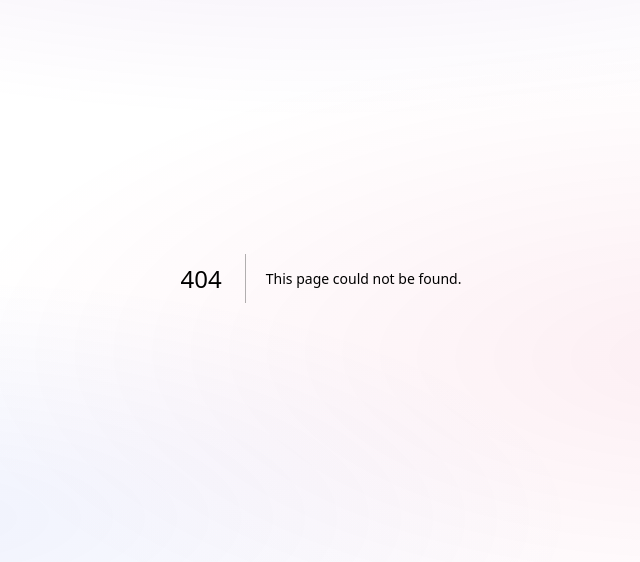
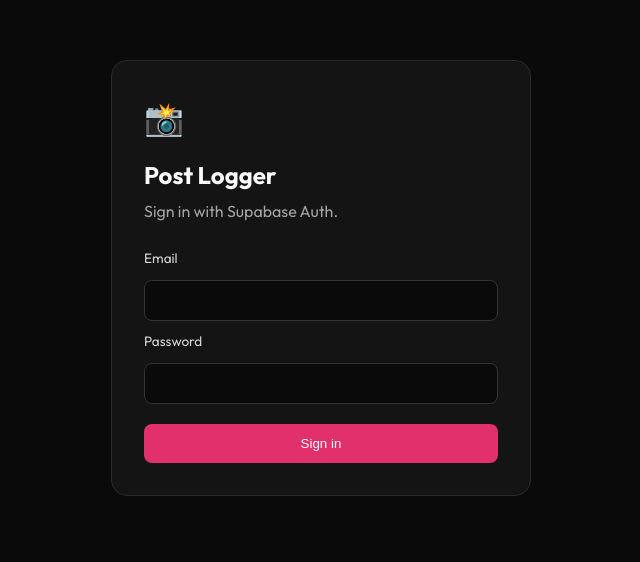
Before and after one commit to theglove44/instagram-post-refiner, a Next.js app: page /login in a window 1280 px wide. Before the commit this address had no page. Shown: the part 122-684 px from the top of the page, without its empty margins (319-959 px from the left). Built offline with nearby package versions, Linux system fonts and the light colour scheme.

Commit message:
Add Supabase login and PKCE flows

```diff
--- a/app/globals.css
+++ b/app/globals.css
@@ -3448,3 +3448,42 @@ textarea:focus-visible {
     transform: none;
   }
 }
+/* Supabase Auth shell */
+.auth-page {
+  min-height: 100vh;
+  display: grid;
+  place-items: center;
+  padding: 24px;
+  background: #0a0a0a;
+}
+
+.auth-card {
+  width: min(100%, 420px);
+  padding: 32px;
+  border: 1px solid #2a2a2a;
+  border-radius: 16px;
+  background: #141414;
+}
+
+.auth-brand { font-size: 2rem; }
+.auth-card h1 { margin: 12px 0 4px; }
+.auth-card > p { color: #a3a3a3; }
+.auth-form { display: grid; gap: 10px; margin-top: 24px; }
+.auth-form label { font-size: 0.85rem; color: #d4d4d4; }
+.auth-form input {
+  width: 100%;
+  padding: 12px;
+  color: #f5f5f5;
+  border: 1px solid #333;
+  border-radius: 8px;
+  background: #0a0a0a;
+}
+.auth-actions { display: grid; grid-template-columns: repeat(auto-fit, minmax(120px, 1fr)); gap: 10px; margin-top: 10px; }
+.auth-actions button { padding: 12px; border: 0; border-radius: 8px; color: white; background: #e1306c; cursor: pointer; }
+.auth-actions button.secondary { background: #333; }
+.auth-actions button:disabled { opacity: 0.6; cursor: wait; }
+.auth-message { padding: 10px; border-radius: 8px; font-size: 0.9rem; }
+.auth-error { color: #fecaca !important; background: #450a0a; }
+.auth-success { color: #bbf7d0 !important; background: #052e16; }
+.sidebar-logout-form { margin: 0; }
+.sidebar-logout-button { width: 100%; border: 0; background: transparent; font: inherit; cursor: pointer; }
--- /dev/null
+++ b/app/login/LoginForm.js
@@ -0,0 +1,30 @@
+'use client';
+
+import { useActionState } from 'react';
+import { authenticate } from './actions';
+
+export default function LoginForm({ nextPath, signupEnabled }) {
+  const [state, formAction, pending] = useActionState(authenticate, {});
+
+  return (
+    <form action={formAction} className="auth-form">
+      <input type="hidden" name="next" value={nextPath} />
+      <label htmlFor="email">Email</label>
+      <input id="email" name="email" type="email" autoComplete="email" required />
+      <label htmlFor="password">Password</label>
+      <input id="password" name="password" type="password" autoComplete="current-password" minLength={6} required />
+      {state?.error && <p className="auth-message auth-error" role="alert">{state.error}</p>}
+      {state?.message && <p className="auth-message auth-success" role="status">{state.message}</p>}
+      <div className="auth-actions">
+        <button type="submit" name="intent" value="signin" disabled={pending}>
+          {pending ? 'Working…' : 'Sign in'}
+        </button>
+        {signupEnabled && (
+          <button type="submit" name="intent" value="signup" className="secondary" disabled={pending}>
+            Sign up
+          </button>
+        )}
+      </div>
+    </form>
+  );
+}
--- /dev/null
+++ b/app/login/actions.js
@@ -0,0 +1,49 @@
+'use server';
+
+import { headers } from 'next/headers';
+import { redirect } from 'next/navigation';
+import { createServerSupabaseClient } from '@/lib/supabase-auth/server';
+
+function safeNext(value) {
+  return typeof value === 'string' && value.startsWith('/') && !value.startsWith('//')
+    ? value
+    : '/edit';
+}
+
+async function requestOrigin() {
+  const requestHeaders = await headers();
+  const origin = requestHeaders.get('origin');
+  if (origin) return origin;
+  const protocol = requestHeaders.get('x-forwarded-proto') || 'http';
+  return `${protocol}://${requestHeaders.get('host')}`;
+}
+
+export async function authenticate(_previousState, formData) {
+  const email = String(formData.get('email') || '').trim();
+  const password = String(formData.get('password') || '');
+  const intent = formData.get('intent');
+  const next = safeNext(formData.get('next'));
+
+  if (!email || !password) return { error: 'Email and password required.' };
+
+  const supabase = await createServerSupabaseClient();
+  if (intent === 'signup') {
+    if (process.env.SUPABASE_AUTH_SIGNUP_ENABLED !== 'true') {
+      return { error: 'Account creation disabled. Ask administrator for access.' };
+    }
+
+    const origin = await requestOrigin();
+    const { data, error } = await supabase.auth.signUp({
+      email,
+      password,
+      options: { emailRedirectTo: `${origin}/auth/callback?next=${encodeURIComponent(next)}` },
+    });
+    if (error) return { error: error.message };
+    if (!data.session) return { message: 'Check email to confirm account.' };
+  } else {
+    const { error } = await supabase.auth.signInWithPassword({ email, password });
+    if (error) return { error: error.message };
+  }
+
+  redirect(next);
+}
--- /dev/null
+++ b/app/login/page.js
@@ -0,0 +1,25 @@
+import LoginForm from './LoginForm';
+
+function safeNext(value) {
+  return typeof value === 'string' && value.startsWith('/') && !value.startsWith('//')
+    ? value
+    : '/edit';
+}
+
+export default async function LoginPage({ searchParams }) {
+  const params = await searchParams;
+  return (
+    <main className="auth-page">
+      <section className="auth-card">
+        <div className="auth-brand" aria-hidden="true">📸</div>
+        <h1>Post Logger</h1>
+        <p>Sign in with Supabase Auth.</p>
+        {params?.error && <p className="auth-message auth-error" role="alert">Authentication failed. Try again.</p>}
+        <LoginForm
+          nextPath={safeNext(params?.next)}
+          signupEnabled={process.env.SUPABASE_AUTH_SIGNUP_ENABLED === 'true'}
+        />
+      </section>
+    </main>
+  );
+}
```
Also changed, not shown: app/auth/callback/route.js (added, +23 -0 lines), app/auth/logout/route.js (added, +8 -0 lines), app/components/Sidebar.js (+12 -0 lines), 2 other files (tests, documents, lock files or other folders).
